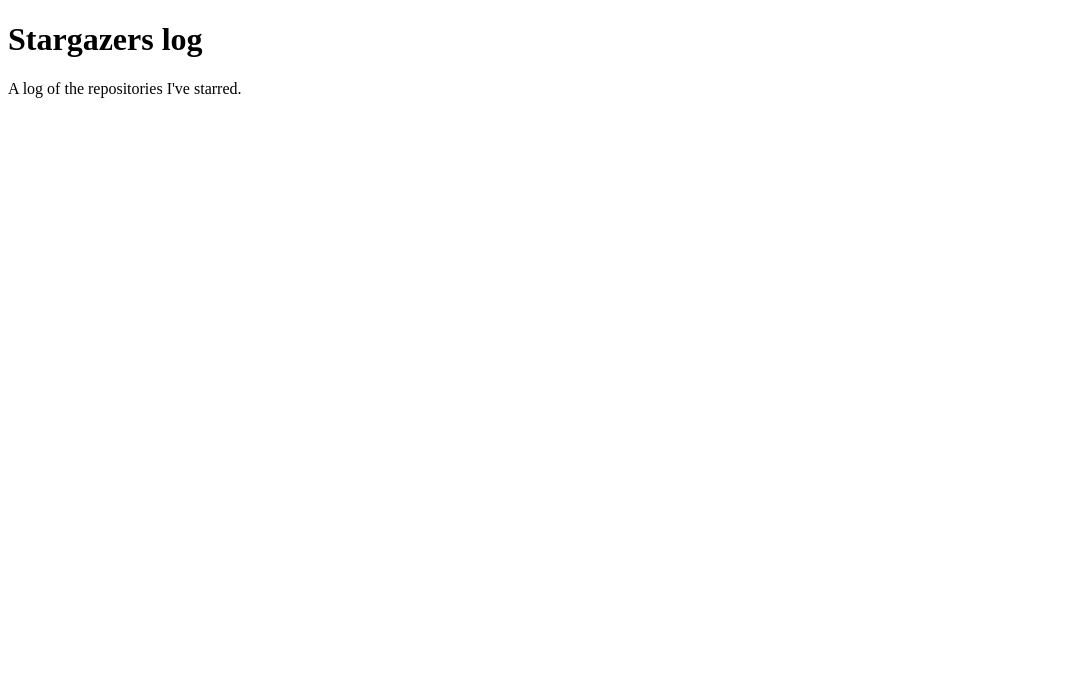
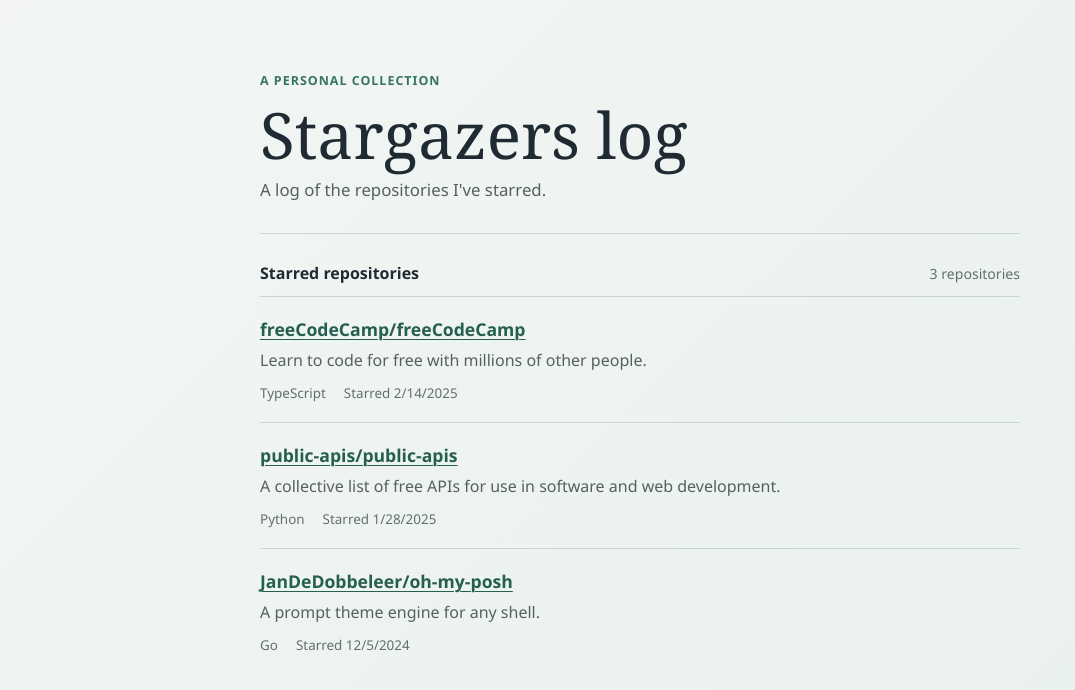
Before and after one commit to HarshalK211/stargazers-log, a plain HTML site: page index.html in a window 1280 px wide. Shown: the whole page, without its empty margins (0-1075 px from the left). Drawn offline with Linux system fonts and the light colour scheme.

Commit message:
Added starred repositories list.

```diff
--- /dev/null
+++ b/events.json
@@ -0,0 +1,26 @@
+[
+  {
+    "name": "freeCodeCamp",
+    "fullName": "freeCodeCamp/freeCodeCamp",
+    "description": "Learn to code for free with millions of other people.",
+    "url": "https://github.com/freeCodeCamp/freeCodeCamp",
+    "language": "TypeScript",
+    "starredAt": "2025-02-14"
+  },
+  {
+    "name": "public-apis",
+    "fullName": "public-apis/public-apis",
+    "description": "A collective list of free APIs for use in software and web development.",
+    "url": "https://github.com/public-apis/public-apis",
+    "language": "Python",
+    "starredAt": "2025-01-28"
+  },
+  {
+    "name": "oh-my-posh",
+    "fullName": "JanDeDobbeleer/oh-my-posh",
+    "description": "A prompt theme engine for any shell.",
+    "url": "https://github.com/JanDeDobbeleer/oh-my-posh",
+    "language": "Go",
+    "starredAt": "2024-12-05"
+  }
+]
--- a/index.html
+++ b/index.html
@@ -2,10 +2,25 @@
 <html lang="en">
   <head>
     <meta charset="utf-8">
+    <meta name="viewport" content="width=device-width, initial-scale=1">
     <title>Stargazers log</title>
+    <link rel="stylesheet" href="style.css">
   </head>
   <body>
-    <h1>Stargazers log</h1>
-    <p>A log of the repositories I've starred.</p>
+    <main class="page">
+      <header class="page-header">
+        <p class="eyebrow">A personal collection</p>
+        <h1>Stargazers log</h1>
+        <p class="intro">A log of the repositories I've starred.</p>
+      </header>
+      <section aria-labelledby="repositories-heading">
+        <div class="list-heading">
+          <h2 id="repositories-heading">Starred repositories</h2>
+          <p id="status" class="status" aria-live="polite">Loading repositories…</p>
+        </div>
+        <ul id="repository-list" class="repository-list"></ul>
+      </section>
+    </main>
+    <script src="script.js" defer></script>
   </body>
 </html>
--- /dev/null
+++ b/script.js
@@ -0,0 +1,53 @@
+const repositoryList = document.querySelector("#repository-list");
+const statusMessage = document.querySelector("#status");
+
+function renderRepository(repository) {
+  const item = document.createElement("li");
+  item.className = "repository";
+
+  const name = document.createElement("p");
+  name.className = "repository-name";
+
+  const link = document.createElement("a");
+  link.href = repository.url;
+  link.textContent = repository.fullName;
+  link.target = "_blank";
+  link.rel = "noopener noreferrer";
+  name.append(link);
+
+  const description = document.createElement("p");
+  description.className = "repository-description";
+  description.textContent = repository.description;
+
+  const metadata = document.createElement("p");
+  metadata.className = "repository-meta";
+
+  const language = document.createElement("span");
+  language.textContent = repository.language;
+
+  const date = document.createElement("time");
+  date.dateTime = repository.starredAt;
+  date.textContent = `Starred ${new Date(`${repository.starredAt}T00:00:00`).toLocaleDateString()}`;
+
+  metadata.append(language, date);
+  item.append(name, description, metadata);
+  return item;
+}
+
+async function loadRepositories() {
+  try {
+    const response = await fetch("events.json");
+    if (!response.ok) {
+      throw new Error(`Request failed with status ${response.status}`);
+    }
+
+    const repositories = await response.json();
+    repositoryList.replaceChildren(...repositories.map(renderRepository));
+    statusMessage.textContent = `${repositories.length} repositories`;
+  } catch (error) {
+    statusMessage.textContent = "Repositories could not be loaded.";
+    console.error("Unable to load starred repositories:", error);
+  }
+}
+
+loadRepositories();
--- /dev/null
+++ b/style.css
@@ -0,0 +1,133 @@
+:root {
+  color-scheme: light;
+  font-family: "Segoe UI", sans-serif;
+  color: #202a32;
+  background: #f3f6f4;
+  font-synthesis: none;
+  text-rendering: optimizeLegibility;
+}
+
+* {
+  box-sizing: border-box;
+}
+
+body {
+  min-width: 320px;
+  min-height: 100vh;
+  margin: 0;
+  background: linear-gradient(135deg, #f3f6f4 0%, #e8f0ed 100%);
+}
+
+.page {
+  width: min(100% - 40px, 760px);
+  margin: 0 auto;
+  padding: 72px 0;
+}
+
+.page-header {
+  padding-bottom: 32px;
+  border-bottom: 1px solid #cbd6d1;
+}
+
+.eyebrow {
+  margin: 0 0 12px;
+  color: #367462;
+  font-size: 0.78rem;
+  font-weight: 700;
+  letter-spacing: 0.08em;
+  text-transform: uppercase;
+}
+
+h1,
+h2,
+p {
+  margin-top: 0;
+}
+
+h1 {
+  margin-bottom: 10px;
+  font-family: Georgia, serif;
+  font-size: clamp(2.4rem, 8vw, 4rem);
+  font-weight: 500;
+  line-height: 1.05;
+}
+
+.intro {
+  margin-bottom: 0;
+  color: #53625c;
+  font-size: 1.05rem;
+}
+
+.list-heading {
+  display: flex;
+  align-items: baseline;
+  justify-content: space-between;
+  gap: 16px;
+  margin: 28px 0 12px;
+}
+
+h2 {
+  margin-bottom: 0;
+  font-size: 1rem;
+}
+
+.status {
+  margin-bottom: 0;
+  color: #60716a;
+  font-size: 0.88rem;
+}
+
+.repository-list {
+  margin: 0;
+  padding: 0;
+  list-style: none;
+}
+
+.repository {
+  padding: 20px 0;
+  border-top: 1px solid #cbd6d1;
+}
+
+.repository a {
+  color: #245f50;
+  font-size: 1.1rem;
+  font-weight: 700;
+  text-decoration-thickness: 1px;
+  text-underline-offset: 3px;
+}
+
+.repository a:hover {
+  color: #173f35;
+}
+
+.repository-name {
+  margin: 0 0 7px;
+}
+
+.repository-description {
+  margin: 0 0 12px;
+  color: #53625c;
+  line-height: 1.5;
+}
+
+.repository-meta {
+  display: flex;
+  flex-wrap: wrap;
+  gap: 8px 18px;
+  margin: 0;
+  color: #60716a;
+  font-size: 0.84rem;
+}
+
+@media (max-width: 480px) {
+  .page {
+    width: min(100% - 32px, 760px);
+    padding: 48px 0;
+  }
+
+  .list-heading {
+    align-items: flex-start;
+    flex-direction: column;
+    gap: 6px;
+  }
+}
```
